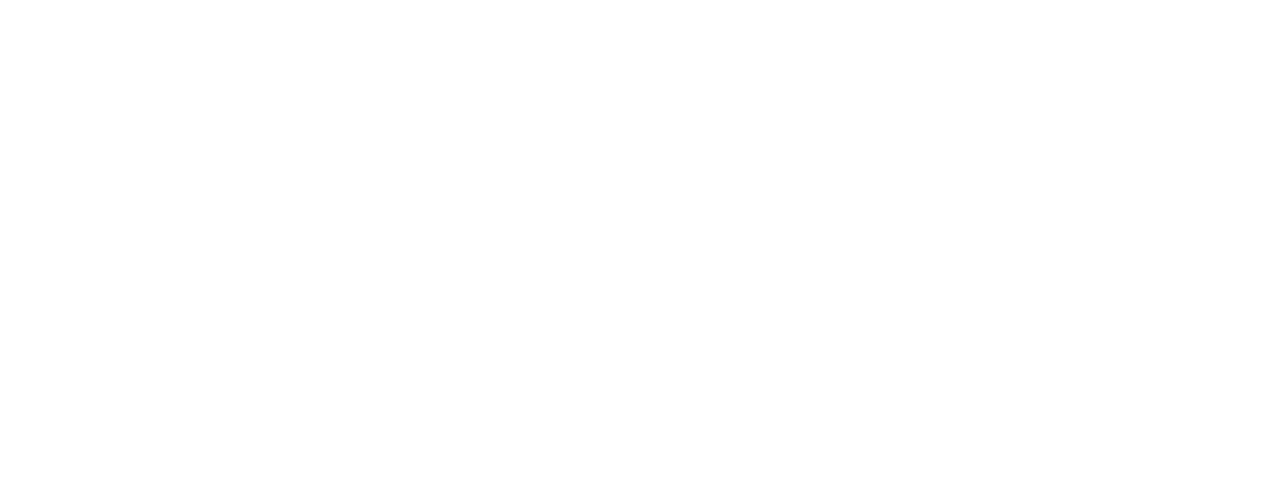
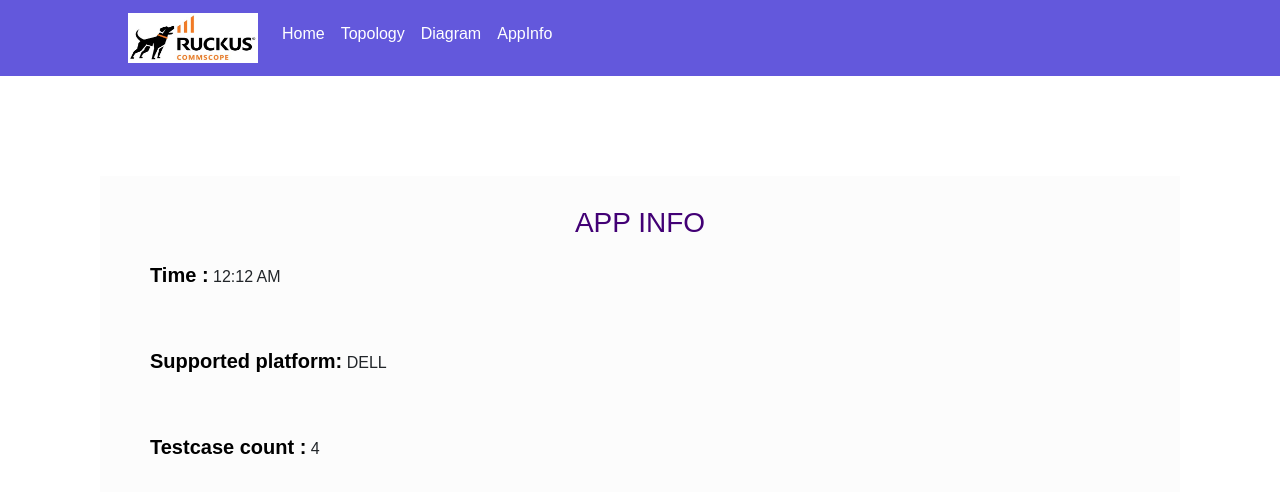
Before and after one commit to arunraj369/Ruckus, a React (Create React App) app: page /AppInfo in a window 1280 px wide. Before the commit this address had no page. Shown: the top 492 px of the page. Built offline with nearby package versions, Linux system fonts and the light colour scheme.

Commit message:
Change style

```diff
--- a/src/Components/AppInfo/AppInfo.css
+++ b/src/Components/AppInfo/AppInfo.css
@@ -1,17 +1,20 @@
-.body{
+.body {
     margin: 100px;
-    background-color: #ededed;
+    background-color: rgba(0, 0, 0, 0.01);
+    padding: 30px;
+    display: flex;
     justify-content: center;
-    align-items:center;
-    padding: 30px;
+    align-items: center;
 }
 
 .card-body{
     /* background-color: antiquewhite; */
     width: '100%';
+
 }
 .card-title{
     text-align: center;
+    color: #420075;
 }
 .card-text{
     padding: 20px;
--- a/src/Components/AppInfo/AppInfo.js
+++ b/src/Components/AppInfo/AppInfo.js
@@ -1,15 +1,19 @@
 import React from "react";
 import './AppInfo.css';
+import Header from "../Header/Header";
 
 function AppInfo(){
     return(
+        <div>
+        <Header />
         <div class="body" >
             <div class="card-body">
                 <h3 class="card-title">APP INFO</h3>
                 <p class="card-text"><span>Time :</span>  12:12 AM</p>
                 <p class="card-text"><span>Supported platform:</span> DELL</p>
-                <p class="card-text"><span>testcase count :</span> 4</p>
+                <p class="card-text"><span>Testcase count :</span> 4</p>
             </div>
+        </div>
         </div>
     )
 }
--- a/src/Components/Diagram/Diagram.js
+++ b/src/Components/Diagram/Diagram.js
@@ -3,10 +3,12 @@
 import 'bootstrap/dist/css/bootstrap.min.css';
 import Container from 'react-bootstrap/Container';
 import { Link } from 'react-router-dom'
-
+import Header from "../Header/Header";
 
 function Diagram(){
     return(
+      <div>
+        <Header />
         <Container>
           <Row className='px-4 my-5'>
             <Col sm={7}>
@@ -24,6 +26,7 @@
             </Col>
           </Row>
         </Container>
+      </div>
     )
 }
 
--- a/src/Components/Header/Header.js
+++ b/src/Components/Header/Header.js
@@ -28,6 +28,12 @@
             <Nav.Link as={Link} to="/Topology">
               <h6 style={{ color: "#ffffff" }}>Topology</h6>
             </Nav.Link>
+            <Nav.Link as={Link} to="/Diagram">
+              <h6 style={{ color: "#ffffff" }}>Diagram</h6>
+            </Nav.Link>
+            <Nav.Link as={Link} to="/AppInfo">
+              <h6 style={{ color: "#ffffff" }}>AppInfo</h6>
+            </Nav.Link>
           </Nav>
         </Navbar.Collapse>
       </Navbar>
--- a/src/Components/Login/Login.css
+++ b/src/Components/Login/Login.css
@@ -1,4 +1,4 @@
-.card {
+.cards {
   width: 70%;
   height: 70%;
   position: absolute;
--- a/src/Components/Login/Login.js
+++ b/src/Components/Login/Login.js
@@ -59,7 +59,7 @@
   return (
     <div class="container-fluid">
       <div
-        class="card row flex-md-row flex-column"
+        class="cards row flex-md-row flex-column"
         style={{ backgroundColor: "  #e5e5e5", borderRadius: "25px" }}
       >
         <div class="col-md img_div">
--- a/src/Components/Signup/Signup.css
+++ b/src/Components/Signup/Signup.css
@@ -1,4 +1,4 @@
-.card {
+.cards {
   width: 70%;
   height: 70%;
   position: absolute;
--- a/src/Components/Signup/Signup.js
+++ b/src/Components/Signup/Signup.js
@@ -40,7 +40,7 @@
   return (
     <div class="container-fluid">
       <div
-        class="card row flex-md-row flex-column"
+        class="cards row flex-md-row flex-column"
         style={{ backgroundColor: "  #e5e5e5", borderRadius: "25px" }}
       >
         <div class="col-md img_div">
@@ -93,8 +93,7 @@
           </div>
           <div className="d-flex flex-row mt-3" style={{ marginLeft: "20%" }}>
             <p style={{ marginRight: "3%" }}>Already i have Account</p>
-
-            <Link to="/login">login</Link>
+            <Link to="/login">Login</Link>
           </div>
         </div>
       </div>
--- a/src/Components/Topology/Topology.js
+++ b/src/Components/Topology/Topology.js
@@ -6,9 +6,9 @@
 
 function Topology(){
     return(
-
+        <div>
+            <Header />
             <div class="container">
-        <Header />
                 <div class="row">
                     <div class="col-md-4">
                     <div class="card card-1">
@@ -59,6 +59,7 @@
                     </div>
                 </div>
             </div>
+        </div>
     )
 }
 
--- a/src/index.js
+++ b/src/index.js
@@ -1,7 +1,6 @@
 import React from "react";
 import ReactDOM from "react-dom/client";
 import "./index.css";
-import App from "./App";
 import reportWebVitals from "./reportWebVitals";
 import "bootstrap/dist/css/bootstrap.min.css";
 import { BrowserRouter, Route, Routes } from "react-router-dom";
@@ -9,6 +8,8 @@
 import Home from "./Components/Home/Home";
 import Login from "./Components/Login/Login";
 import Topology from "./Components/Topology/Topology";
+import Diagram from "./Components/Diagram/Diagram";
+import AppInfo from "./Components/AppInfo/AppInfo";
 
 const root = ReactDOM.createRoot(document.getElementById("root"));
 root.render(
@@ -19,6 +20,8 @@
       <Route path="/home" element={<Home />} />
       <Route path="/Signup" element={<Signup />} />
       <Route path="/Topology" element={<Topology />} />
+      <Route path="/Diagram" element={<Diagram />} />
+      <Route path="/AppInfo" element={<AppInfo />} />
     </Routes>
   </BrowserRouter>
 );
```
Lines whose indentation alone changed are shown as unchanged.
